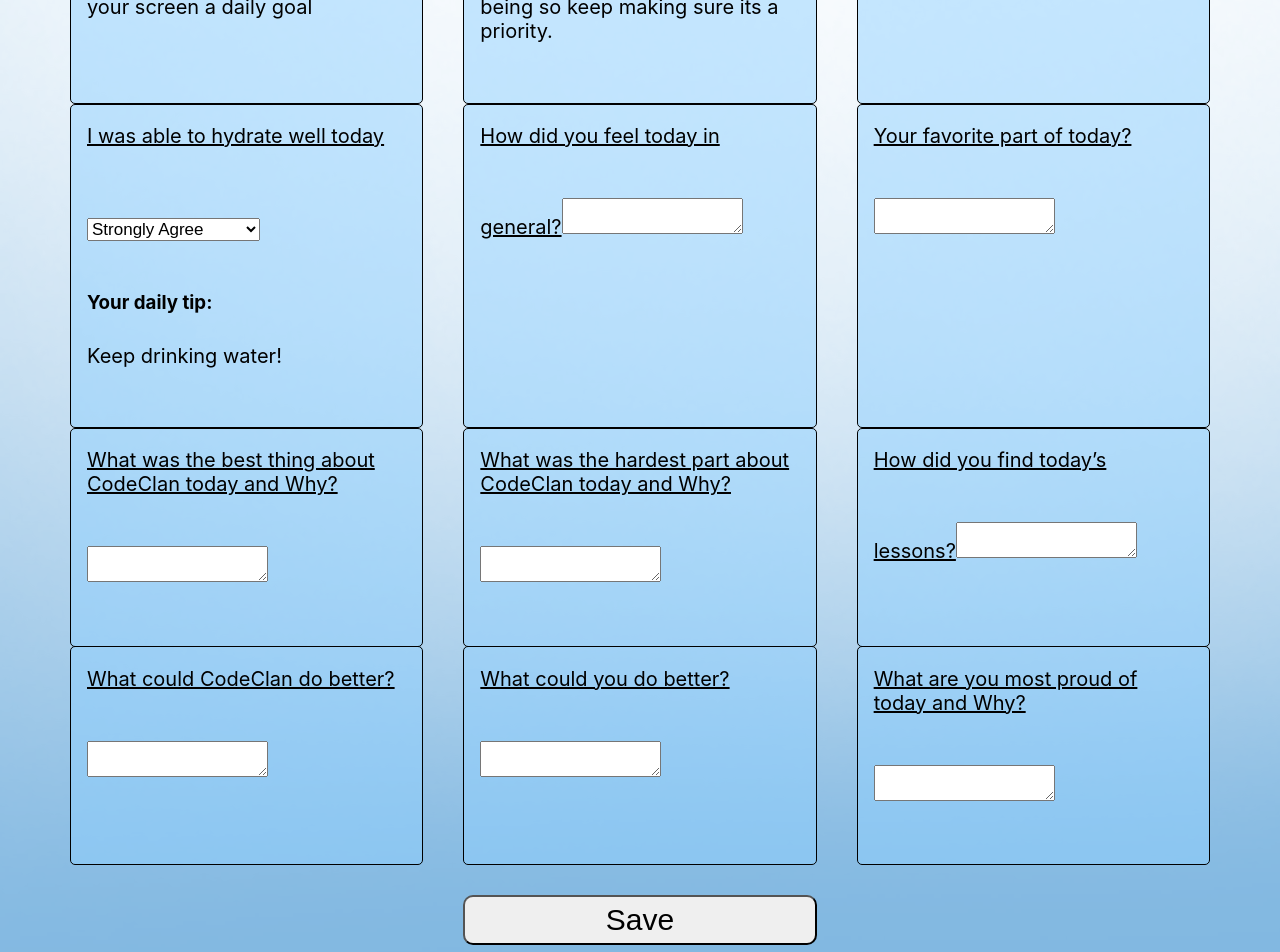
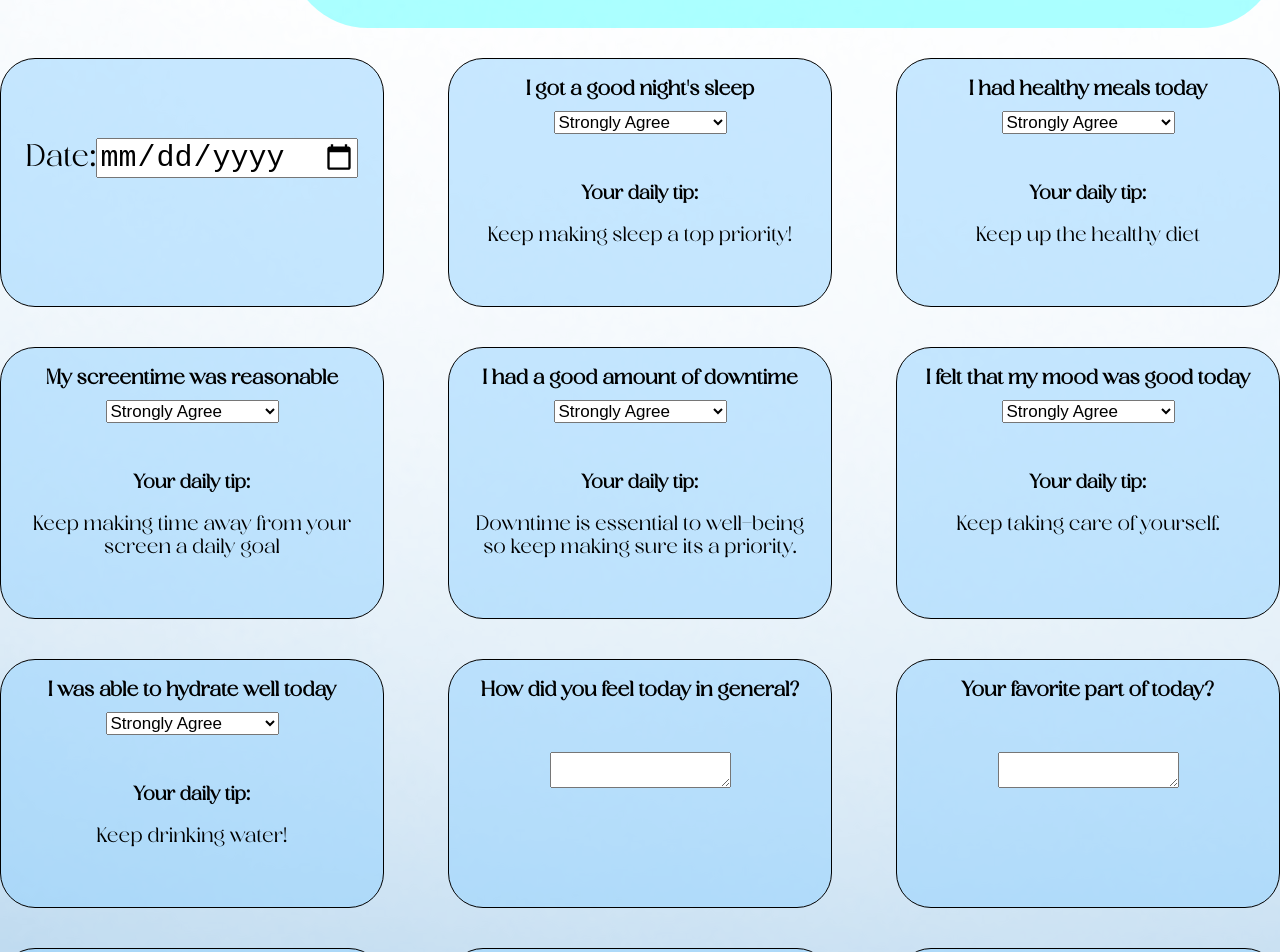
Before and after one commit to MackieJG/codeclan-journal-app, a React (Create React App) app in the folder client/: page /entry/1 in a window 1280 px wide. Shown: the part 1120-2072 px from the top of the page. Built offline with nearby package versions, Linux system fonts and the light colour scheme; no server answers.

Commit message:
added logo and did a bit of grid styling

```diff
--- a/client/src/Components/IndividualJournalEntry.css
+++ b/client/src/Components/IndividualJournalEntry.css
@@ -1,10 +1,17 @@
 .journal-form-indi {
+    text-align: center;
+    align-items: center;
     grid-gap: 40px;
     display: grid;
     grid-template-columns: repeat(3, 1fr);
+    grid-auto-rows: minmax(3, auto);
+    row-gap: 5rem;
+    column-gap: 4rem;
     margin: 50px auto auto;
-    max-width: 1140px;
+    max-width: 1500px;
     padding-bottom: 5rem;
+    font-family: ragasta;
+
 
 }
 
@@ -18,17 +25,19 @@
 
 .formWrap-2 {
     background: #8fd0ff7d;
-    border-radius: 5px;
+    border-radius: 35px;
     min-height: 100%;
     padding: 1.2rem 1rem;
     border: solid 1px
+
 }
 
 .textarea-title {
     font-size: 20px;
     text-align: left;
     margin-bottom: 40px;
-    text-decoration: underline;
+    /* text-decoration: underline; */
+    font-weight: bold;
 }
 
 .calendar {
@@ -38,37 +47,37 @@
 }
 
 .sleep {
-    margin-top: 70px;
+    margin-top: 10px;
     font-size: 17px;
 }
 
 .meals {
-    margin-top: 70px;
+    margin-top: 10px;
     font-size: 17px;
 }
 
 .screentime {
-    margin-top: 70px;
+    margin-top: 10px;
     font-size: 17px;
 }
 
 .downtime {
-    margin-top: 70px;
+    margin-top: 10px;
     font-size: 17px;
 }
 
 .mood {
-    margin-top: 70px;
+    margin-top: 10px;
     font-size: 17px;
 }
 
 .hydration {
-    margin-top: 70px;
+    margin-top: 10px;
     font-size: 17px;
 }
 
 .tip {
-    margin-top: 30px;
+    margin-top: 10px;
     font-size: 20px;
 
 }
@@ -78,12 +87,20 @@
 }
 
 .save {
-    margin-top: 30px;
-    height: 50px;
-    font-size: 30px;
-    border-radius: 10px;
+    font-family: ragasta;
+    font-size: 1.5rem;
+    font-weight: 700;
+    border-radius: 50%;
+    width: 5rem;
+    height: 5rem;
+    border-radius: 50%;
+    border:#cfdcec;
 }
 
 .tip-header {
     margin-top: 50px;
 }
+
+.diary{
+    padding-left: 18rem;
+}
--- a/client/src/Components/IndividualJournalEntry.js
+++ b/client/src/Components/IndividualJournalEntry.js
@@ -3,6 +3,8 @@
 import { getEntry, putEntry } from "./JournalService";
 import './IndividualJournalEntry.css';
 import DiaryDisplay from "./DiaryDisplay";
+import logo from "../images/edit_an_entry.png";
+
 
 
 const IndividualJournalEntry = () => {
@@ -143,13 +145,12 @@
     return (
         <>
 
-<DiaryDisplay entry={entry} />
+            <img id="edit-an-entry" src={logo} alt="" />
+            <div className="diary">
+                <DiaryDisplay entry={entry} />
+            </div>
 
 
-
-
-
-            <h2 class="heading">View/Edit your entry</h2>
             <form onSubmit={onSubmit} class="journal-form-indi" >
                 <div className="formWrap-2">
                     <label class="date" htmlFor="date">Date:</label>
--- a/client/src/Components/JournalList.css
+++ b/client/src/Components/JournalList.css
@@ -10,7 +10,6 @@
 .entry-button {
     font-size: 10rem;
     align-items: center;
-
 }
 
 .journal_list>ul {
```
Also changed, not shown: client/src/images/edit_an_entry.png (added).
